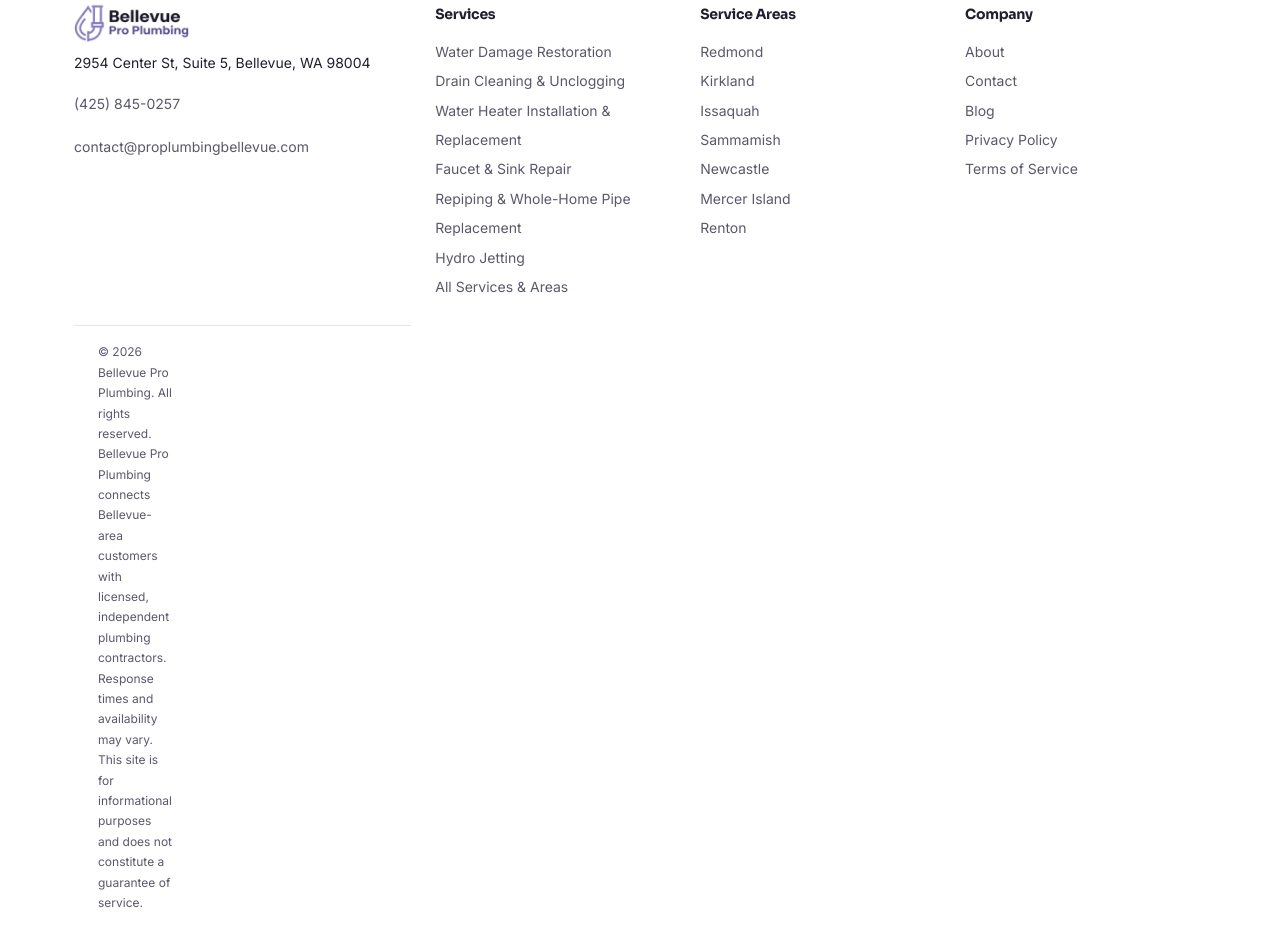
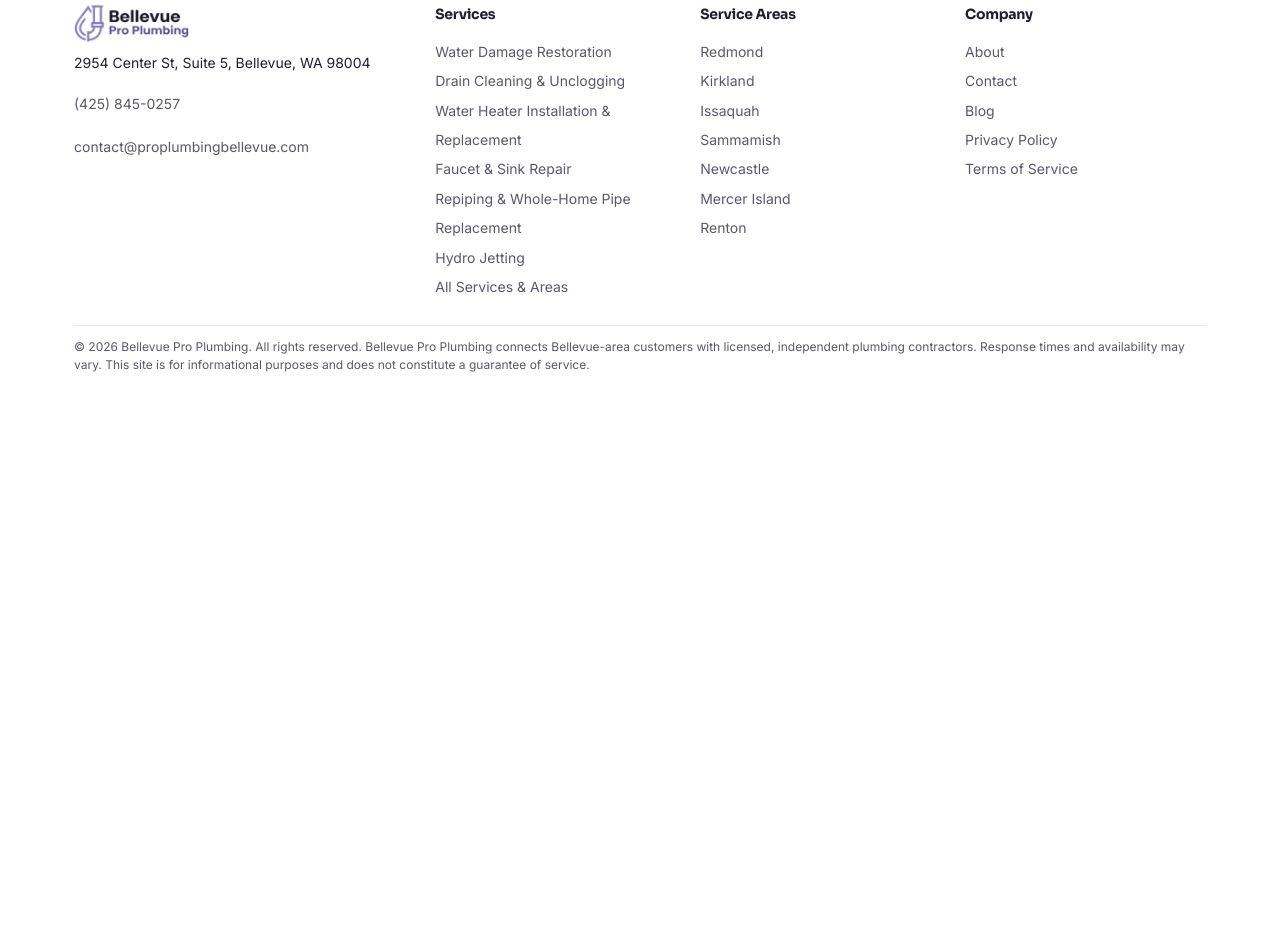
Before and after one commit to toymoy-web/proplumbingbellevue.com, a plain HTML site: page index.html in a window 1280 px wide. Shown: the part 8630-9577 px from the top of the page. After the commit the page ends 9042 px from the top, so only its background shows below. Drawn offline with Linux system fonts and the light colour scheme.

Commit message:
updated live site files

```diff
--- a/css/main.css
+++ b/css/main.css
@@ -266,3 +266,7 @@
 }
 .hero.has-hero .strow b{color:#CBBFF5}
 .hero.has-hero .statpanel .statpanel-label{opacity:.85}
+
+/* footer disclaimer: single full-width inline line instead of a narrow grid cell */
+footer .footer-legal{grid-column:1 / -1;display:block;max-width:none;width:100%;margin:0;padding:12px 0 14px;border-top:1px solid var(--line);font-size:12px;line-height:1.5;color:var(--gray)}
+footer .footer-legal p{margin:0;font-size:12px;line-height:1.5}
```
